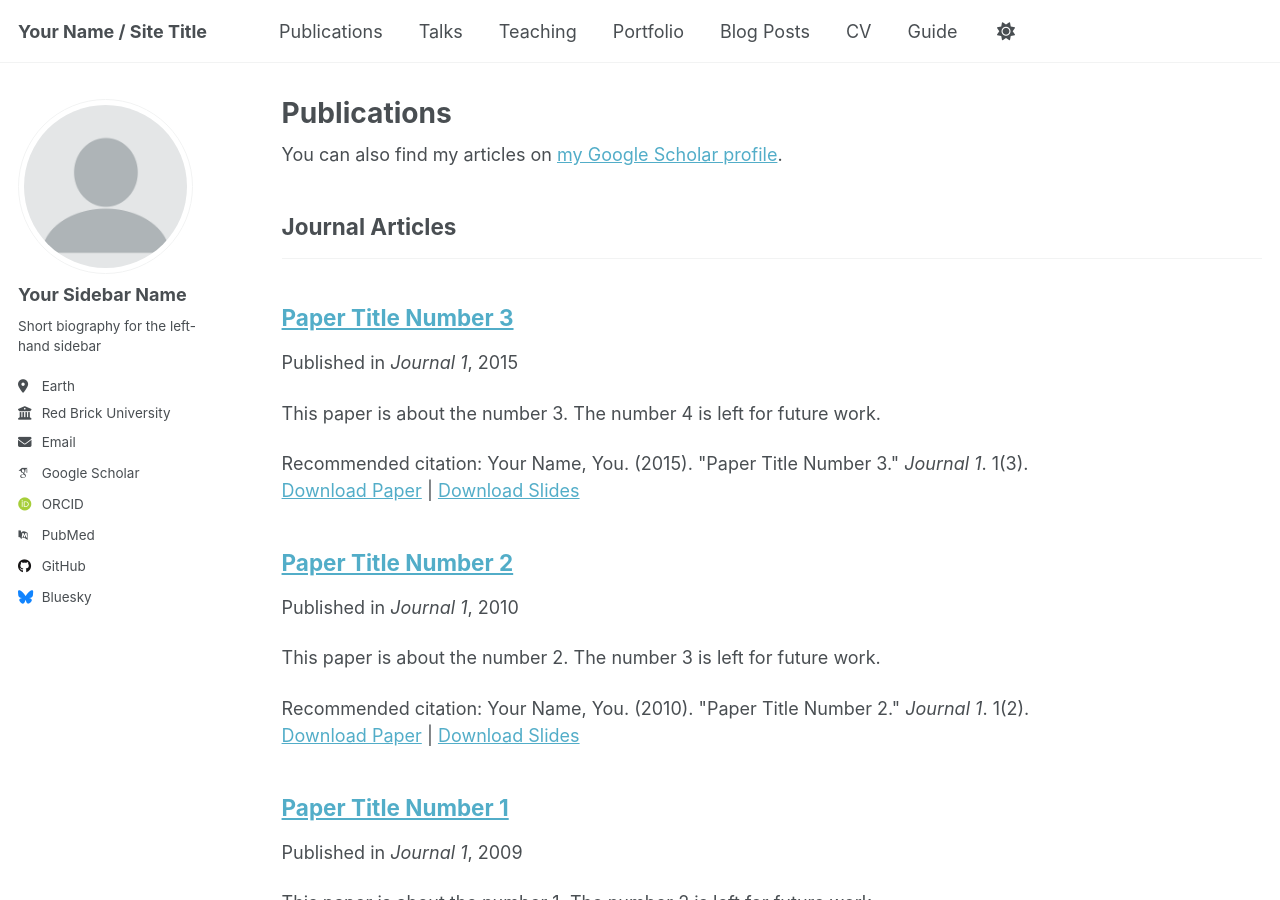
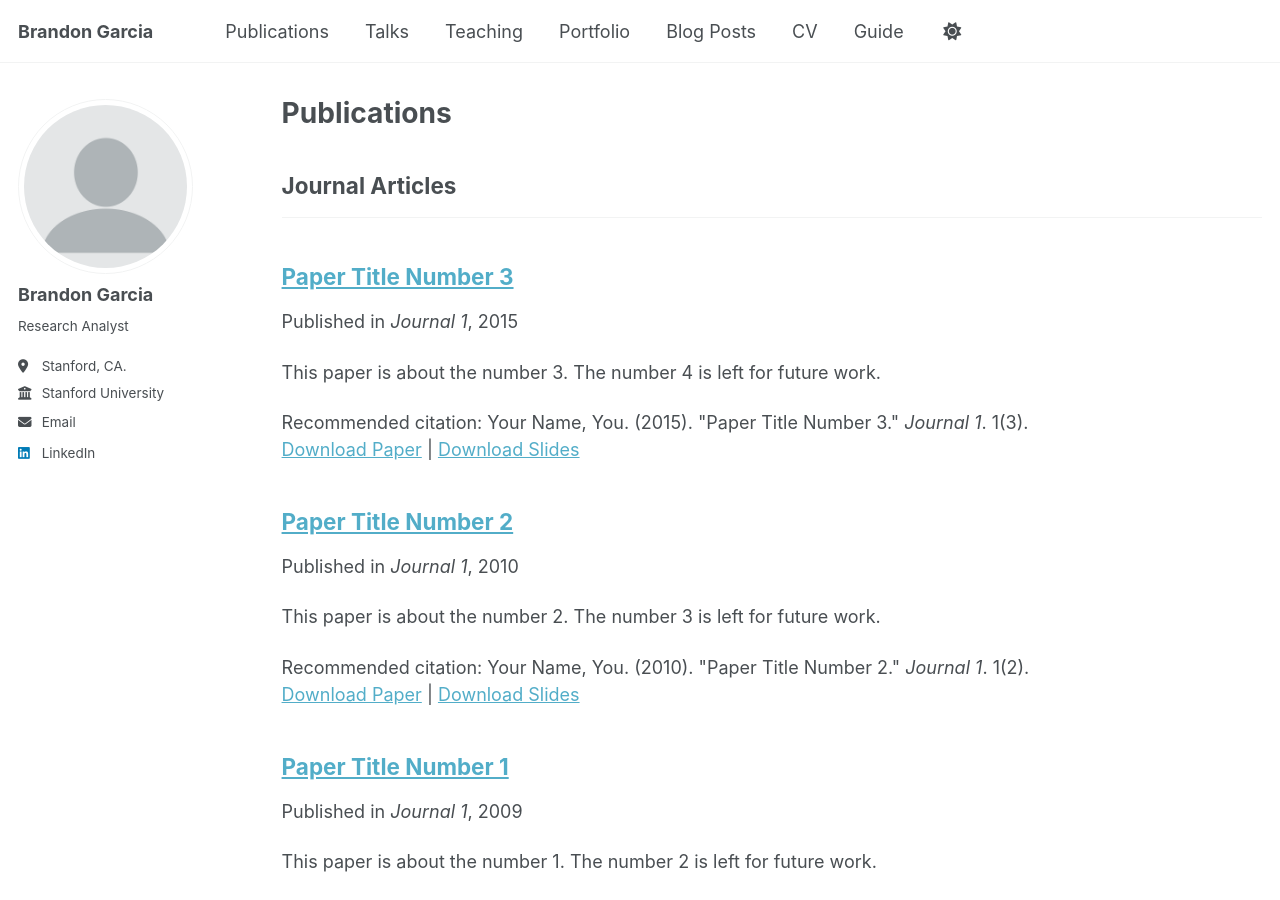
Before and after one commit to brandgp/main, a Jekyll site: the page built from _pages/publications.html, in a window 1280 px wide and 900 px high. Built offline with Jekyll 4.4.1, drawn with Linux system fonts in a browser that asks for light colours; some web fonts are replaced; a script that is not in the unit is left out; some of the changed text lies outside the part shown.

Commit message:
Update _config.yml

```diff
--- a/_config.yml
+++ b/_config.yml
@@ -9,13 +9,13 @@
 # Basic Site Settings
 locale                   : "en-US"
 site_theme               : "default"
-title                    : "Your Name / Site Title"
+title                    : "Brandon Garcia"
 title_separator          : "-"
-name                     : &name "Your Name"
-description              : &description "personal description"
-url                      : https://academicpages.github.io # the base hostname & protocol for your site e.g. "https://[your GitHub username].github.io" or if you already have some other page hosted on Github then use "https://[your GitHub username].github.io/[Your Repo Name]"
+name                     : &name "Brandon Garcia"
+description              : &description "Research Analyst"
+url                      : https://brandgp.github.io
 baseurl                  : "" # the subpath of your site, e.g. "/blog"
-repository               : "academicpages/academicpages.github.io"
+repository               : "brandgp/main"
 
 # Site Author - The following control what appear as part of the author content on the side bar.
 #               If a field is blank the icon and link will not appear, otherwise it will be shown.
@@ -23,59 +23,17 @@ repository               : "academicpages/academicpages.github.io"
 author:
   # Biographic information
   avatar           : "profile.png"
-  name             : "Your Sidebar Name"
-  pronouns         : # example: "she/her"
-  bio              : "Short biography for the left-hand sidebar"
-  location         : "Earth"
-  employer         : "Red Brick University"
+  name             : "Brandon Garcia"
+  bio              : "Research Analyst"
+  location         : "Stanford, CA."
+  employer         : "Stanford University"
   uri              : # URL
-  email            : "none@example.org"
+  email            : "brandgp@stanford.edu"
 
-  # Academic websites
-  academia         : # URL
-  arxiv            : # URL - Update with the correct link to your profile
-  googlescholar    : "https://scholar.google.com/citations?user=PS_CX0AAAAAJ"
-  impactstory      : # URL
-  orcid            : "http://orcid.org/yourorcidurl"
-  semantic         : # URL
-  pubmed           : "https://www.ncbi.nlm.nih.gov/pubmed/?term=john+snow"
-  researchgate     : # URL
-  scopus           : # URL
-
-  # Repositories and software development
-  bitbucket        : # Username - Update with your username on the site
-  codepen          : # Username
-  dribbble         : # Username
-  github           : "academicpages"
-  kaggle           : # Username
-  stackoverflow    : # User number or user number and name (i.e., use "1" or "1/jeff-atwood")
 
   # Social media
-  artstation       : # Username
-  bluesky          : "bsky.app" # Replace this with you Bluesky username
-  facebook         : # Username
-  flickr           : # Username
-  foursquare       : # Username
-  goodreads        : # Username
-  google_plus      : # Username
-  keybase          : # Username
-  instagram        : # Username
-  lastfm           : # Username
-  linkedin         : # Username
-  mastodon         : # URL
-  medium           : # URL
-  pinterest        : # Username
-  soundcloud       : # Username
-  steam            : # Username
-  telegram         : # URL
-  tumblr           : # Username
-  twitter          : # Username for X / Twitter
-  vine             : # Username
-  weibo            : # Username
-  wikipedia        : # Username
-  xing             : # Username
-  youtube          : # Username
-  zhihu            : # Username
+
+  linkedin         : brandon-gustavo
 
 # Publication Category - The following the list of publication categories and their headings
 publication_category:
```
